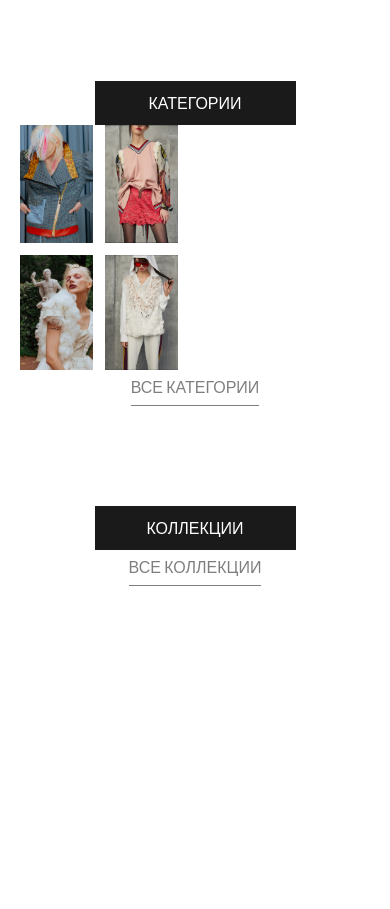
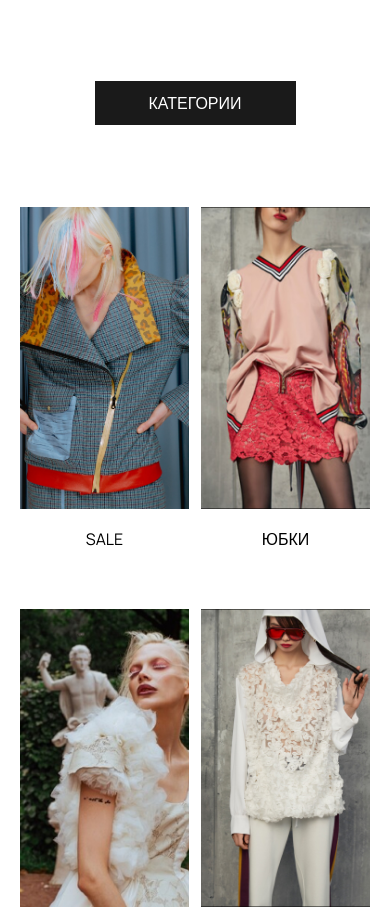
Before and after one commit to alvde-site/boutique, a React (Create React App) app: page / in a window 390 px wide. Shown: the part 1940-2849 px from the top of the page. Before the commit the page ends 2576 px from the top, so only its background shows below. Built offline with nearby package versions, Linux system fonts and the light colour scheme.

Commit message:
feat: Add category mobile

```diff
--- a/src/components/Main/Category/_category.scss
+++ b/src/components/Main/Category/_category.scss
@@ -1,8 +1,12 @@
+.category {
+    padding: 0 0 112px;
+}
+
 .category__content {
     display: grid;
     grid-template-columns: 45% 55%;
     column-gap: 13px;
-    padding: 60px 90px 70px;
+    padding: 60px 90px 0;
 }
 
 .category__description {
@@ -68,6 +72,7 @@
 
 @media(max-width:1400px) {
     .category__content {
+        grid-template-columns: 1fr;
         margin: 0 auto;
         padding: 0;
     }
@@ -75,4 +80,38 @@
     .category__description {
         display: none;
     }
+
+    .category__gallery {
+        max-height: none;
+        gap: 100px 12px;
+    }
+
+    .category__figure {
+        max-height: 722px;
+    }
+
+    .category__image {
+        max-height: 649px;
+    }
+
+    .category__overlay {
+        position: relative;
+        margin: 15px 0 0;
+        height: auto;
+        display: flex;
+        background-color: transparent;
+        opacity: 1;
+        transition: $transition-time;
+    }
+
+    .category__link {
+        @include decorative-big-text;
+        color: #000;
+    }
 }
+
+@media (max-width: 768px) {
+    .category__link {
+        @include usual-text('Manrope');
+    }
+}
--- a/src/components/Main/Content/_content.scss
+++ b/src/components/Main/Content/_content.scss
@@ -61,7 +61,7 @@
   }
   .content__title {
     text-align: center;
-    margin: 0 auto;
+    margin: 0 auto 82px;
     padding: 12px 0;
   }
 
--- a/src/components/SwiperViewing/SwiperViewing.css
+++ b/src/components/SwiperViewing/SwiperViewing.css
@@ -4,9 +4,6 @@
   display: flex;
   justify-content: center;
   align-items: center;
-}
-
-.swiper-wrapper {
 }
 
 .swiper-slide {
```
